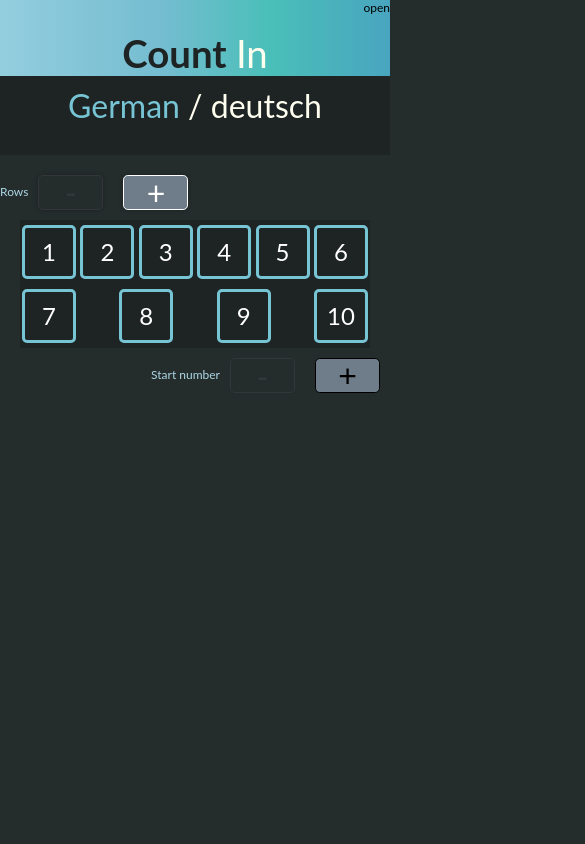
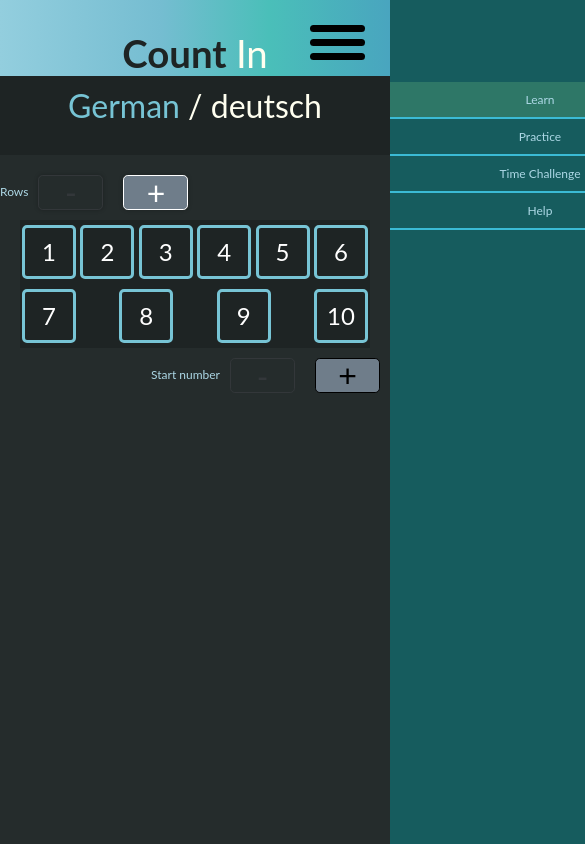
Before and after one commit to JaniceShaw/count-in-v2, a React (Create React App) app: page / in a window 390 px wide. Shown: the top 844 px of the page, 585 px wide, since content can reach past the window. Built offline with nearby package versions, Linux system fonts and the light colour scheme.

Commit message:
hamburger input animation

```diff
--- a/src/App.js
+++ b/src/App.js
@@ -494,8 +494,11 @@ const App = () => {
   return (
     <div className="App">
 
-      {menuShow && <Menu display={display} onDisplayChange={handleDisplayChange} onToggleMenu={handleToggleMenu} />}
-      {!menuShow && <div className='open-menu' onClick={handleToggleMenu} >open</div>}
+
+      <Menu display={display} onDisplayChange={handleDisplayChange} onToggleMenu={handleToggleMenu} />
+      {/* <div className='open-menu' onClick={handleToggleMenu} >open</div> */}
+      {/* {menuShow && <Menu display={display} onDisplayChange={handleDisplayChange} onToggleMenu={handleToggleMenu} />}
+      {!menuShow && <div className='open-menu' onClick={handleToggleMenu} >open</div>} */}
 
       <Header
         langSelected={langSelected}
@@ -503,6 +506,7 @@ const App = () => {
         //langShowClick={openLangsHandler}
         onOpenLangsClick={openLangsHandler}
         showLangs={showLangs}
+        hideControls={challenge || practice}
         langOnClick={langClickedHandler}
       />
 
@@ -515,7 +519,7 @@ const App = () => {
           onClickMinPlus={minPlusClickedHandler}
           onClickMaxMinus={maxMinusClickedHandler}
           onClickMaxPlus={maxPlusClickedHandler}
-          challengeStart={challenge}
+          hideControls={challenge || practice}
         />
       }
 
--- a/src/components/Header/header.js
+++ b/src/components/Header/header.js
@@ -2,7 +2,7 @@ import React from 'react';
 import './header.scss';
 import { LangSelect } from './LangSelect/langSelect';
 
-const Header = ({ langSelected, languageList, onOpenLangsClick, showLangs, langOnClick }) => {
+const Header = ({ langSelected, languageList, onOpenLangsClick, hideControlls, showLangs, langOnClick }) => {
 
   return (
     <header className='header'>
--- a/src/components/Numbers/MaxControls/MaxControls.js
+++ b/src/components/Numbers/MaxControls/MaxControls.js
@@ -15,7 +15,7 @@ export const MaxControls = (props) => {
         disabledMinus = true;
     }
     //check if quiz on disable buttons
-    if (props.challengeStart) {
+    if (props.hideControls) {
         style = 'hide';
         //      let disabledMinus = true;
         //    let disabledPlus = true;
--- a/src/components/Numbers/Numbers.js
+++ b/src/components/Numbers/Numbers.js
@@ -5,29 +5,31 @@ import { NumbersDisplay } from './NumbersDisplay/numbersDisplay';
 import './Numbers.scss';
 //import ReactCSSTransitionGroup from 'react-transition-group/CSSTransitionGroup';
 
-const Numbers = (props) => {
+const Numbers = ({ hideControls, onClickMinMinus, onClickMinPlus, onNumClick, numClass, onClickMaxMinus, onClickMaxPlus, theNum }) => {
     //let theNum = props.theNum;
 
     return (
         <div className='Numbers container'>
             <RowsControls
-                onClickMinMinus={props.onClickMinMinus}
-                onClickMinPlus={props.onClickMinPlus}
-                numbersList={props.theNum}
-                challengeStart={props.challengeStart}
+                onClickMinMinus={onClickMinMinus}
+                onClickMinPlus={onClickMinPlus}
+                numbersList={theNum}
+                // challengeStart={challengeStart}
+                hideControls={hideControls}
             />
 
             <NumbersDisplay
-                theNum={props.theNum}
-                onNumClick={props.onNumClick}
-                numClass={props.numClass}
+                theNum={theNum}
+                onNumClick={onNumClick}
+                numClass={numClass}
             />
 
             <MaxControls
-                onClickMaxMinus={props.onClickMaxMinus}
-                onClickMaxPlus={props.onClickMaxPlus}
-                numbersList={props.theNum}
-                challengeStart={props.challengeStart}
+                onClickMaxMinus={onClickMaxMinus}
+                onClickMaxPlus={onClickMaxPlus}
+                numbersList={theNum}
+                // challengeStart={challengeStart}
+                hideControls={hideControls}
             />
         </div>
     );
--- a/src/components/Numbers/RowsControls/RowsControls.js
+++ b/src/components/Numbers/RowsControls/RowsControls.js
@@ -1,14 +1,14 @@
 import React from 'react';
 import Button from '../../UI/Button/Button';
 
-export const RowsControls = ({ numbersList, challengeStart, onClickMinMinus, onClickMinPlus }) => {
+export const RowsControls = ({ numbersList, hideControls, onClickMinMinus, onClickMinPlus }) => {
     let style = '';
     let disabledPlus = false;
     let disabledMinus = false;
     const numEnd = numbersList.length;
 
     //check if quiz on disable buttons
-    if (challengeStart) {
+    if (hideControls) {
         style = 'hide';
         disabledMinus = true;
         disabledPlus = true;
--- a/src/components/menu/Menu.js
+++ b/src/components/menu/Menu.js
@@ -8,15 +8,24 @@ const Menu = ({ onDisplayChange, display = 'learn', onToggleMenu }) => {
     }
 
     return (
-        <menu className={styles.menu}>
-            <div onClick={() => { onToggleMenu() }}>Close</div>
+        <>
+            <label className={styles["hamburger-menu"]}>
+                <input type='checkbox' />
+            </label>
+
+            <aside className={styles.sidebar}>
+                <nav className={styles}>
+                    {/* <div onClick={() => { onToggleMenu() }}>Close</div> */}
                     <ul>
                         <li onClick={() => { clickHandler('learn') }} className={display === 'learn' ? `${styles.selected}` : undefined}>Learn</li>
                         <li onClick={() => { clickHandler('practice') }} className={display === 'practice' ? `${styles.selected}` : undefined}>Practice</li>
                         <li onClick={() => { clickHandler('challenge') }} className={display === 'challenge' ? `${styles.selected}` : undefined}>Time Challenge</li>
                         <li onClick={() => { clickHandler('help') }} className={display === 'help' ? `${styles.selected}` : undefined}>Help</li>
                     </ul>
-        </menu >
+                </nav >
+            </aside>
+
+        </>
     )
 }
 
--- a/src/components/menu/Menu.module.css
+++ b/src/components/menu/Menu.module.css
@@ -1,33 +1,135 @@
-.menu {
+:root {
+  --bar-width: 55px;
+  --bar-height: 7px;
+  --hamburger-gap: 7px;
+  --foreground: black;
+  --background: white;
+  --hamburger-margin: 15px;
+  --animation-time: 200ms ease-in-out;
+  --hamburger-height: calc(var(--bar-height) * 3 + var(--hamburger-gap) * 2);
+}
+
+.hamburger-menu {
+  --x-width: calc(var(--hamburger-height) * 1.41421356237);
+  display: flex;
+  flex-direction: column;
+  gap: var(--hamburger-gap);
+  /* background-color: red; */
+  width: max-content;
+  position: absolute;
+  top: var(--hamburger-margin);
+  right: var(--hamburger-margin);
+  z-index: 2000;
+  cursor: pointer;
+  padding: 10px;
+  border-radius: 100%;
+}
+
+.hamburger-menu input {
+  appearance: none;
+  padding: 0;
+  margin: 0;
+  outline: none;
+}
+
+.hamburger-menu input:checked {
+  background-color: white;
+  opacity: 0;
+  width: 0;
+}
+
+.hamburger-menu::before,
+.hamburger-menu::after,
+.hamburger-menu input {
+  content: "";
+  width: var(--bar-width);
+  height: var(--bar-height);
+  background-color: var(--foreground);
+  border-radius: 10000px;
+  pointer-events: none;
+  transform-origin: left center;
+  transition: opacity var(--animation-time), width var(--animation-time),
+    rotate var(--animation-time), translate var(--animation-time);
+}
+
+.hamburger-menu:has(input:checked)::before {
+  rotate: 45deg;
+  width: var(--x-width);
+  background-color: white;
+  translate: 0 calc(var(--bar-height) / -2);
+}
+.hamburger-menu:has(input:checked)::after {
+  rotate: -45deg;
+  width: var(--x-width);
+  background-color: white;
+  translate: 0 calc (var(--bar-height) / 2);
+}
+
+.hamburger-menu input:checked {
+  opacity: 0;
+  width: 0;
+}
+/* ///
+//
+//
+//
+//
+//
+/
+/
+/
+/
+/ */
+
+.sidebar {
+  position: absolute;
+  top: 0;
+  right: 0;
+  translate: 100%;
+  transition: translate var(--animation-time);
+
+  padding-top: calc(var(--hamburger-height) + var(--hamburger-margin) + 2rem);
+  background-color: rgba(21, 97, 99, 0.909);
+  width: 300px;
+  height: 100vh;
+  z-index: 1000;
+  overflow: hidden;
+}
+
+.hamburger-menu.hamburger-menu:has(input:checked) + .sidebar {
+  translate: 0;
+}
+
+/* .menu {
   position: absolute;
   height: 100vh;
   width: 300px;
   top: 0;
   right: 0;
   background-color: rgba(21, 97, 99, 0.909);
-  z-index: 5000;
+  z-index: 1000;
   padding: 0;
   margin: 0;
-  /* display: none; */
-}
 
-.menu.show {
+} */
+
+/* .menu.show {
   display: block;
-}
+} */
 
-.menu ul {
-  margin: 80px 0 0 0;
+.sidebar ul {
+  margin: 0;
   padding: 0;
   list-style: none;
   text-align: center;
 }
 
-.menu li {
+.sidebar li {
   border-bottom: solid 2px rgb(59, 187, 213);
   padding: 10px;
 }
 
-.menu li:hover {
+.sidebar li:hover {
   background-color: rgb(17, 119, 152);
   cursor: pointer;
   border-bottom: solid 2px rgb(79, 190, 186);
```
Lines whose indentation alone changed are shown as unchanged.
